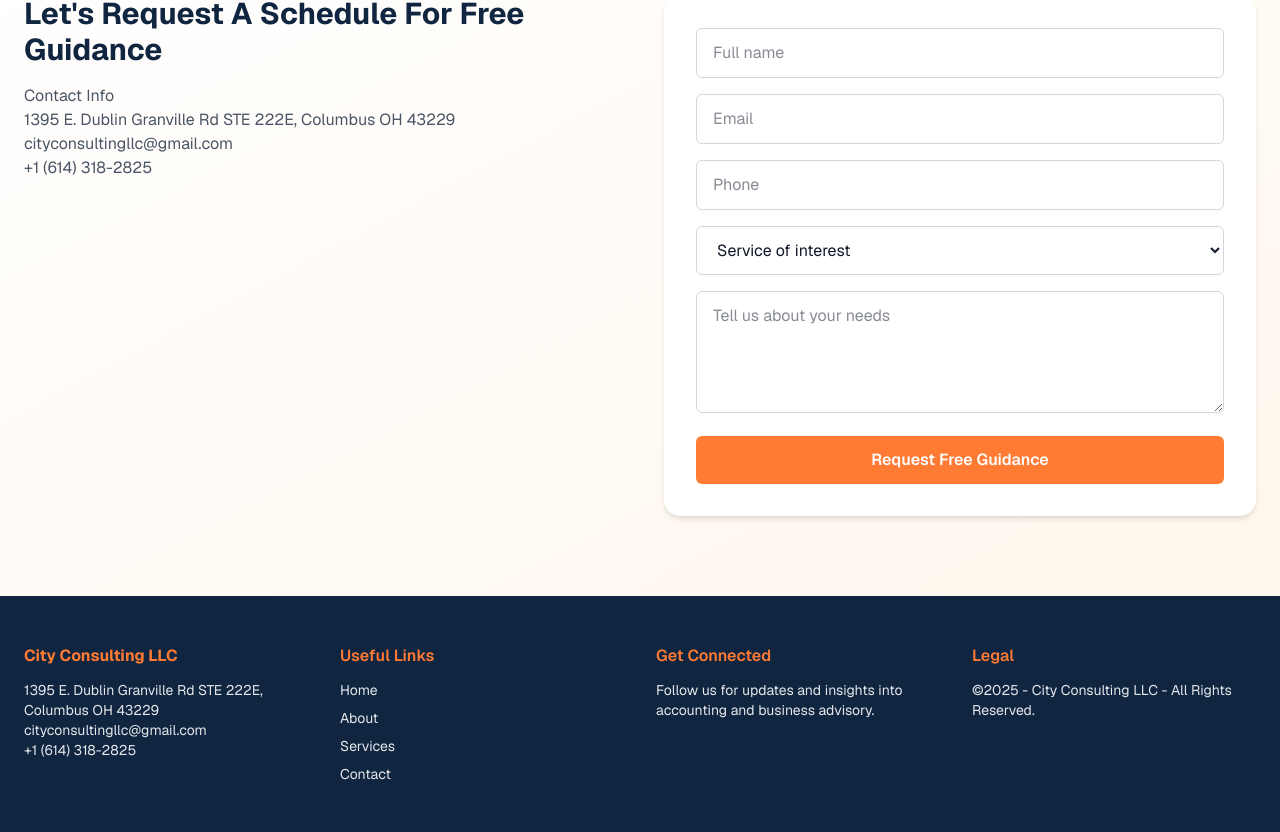
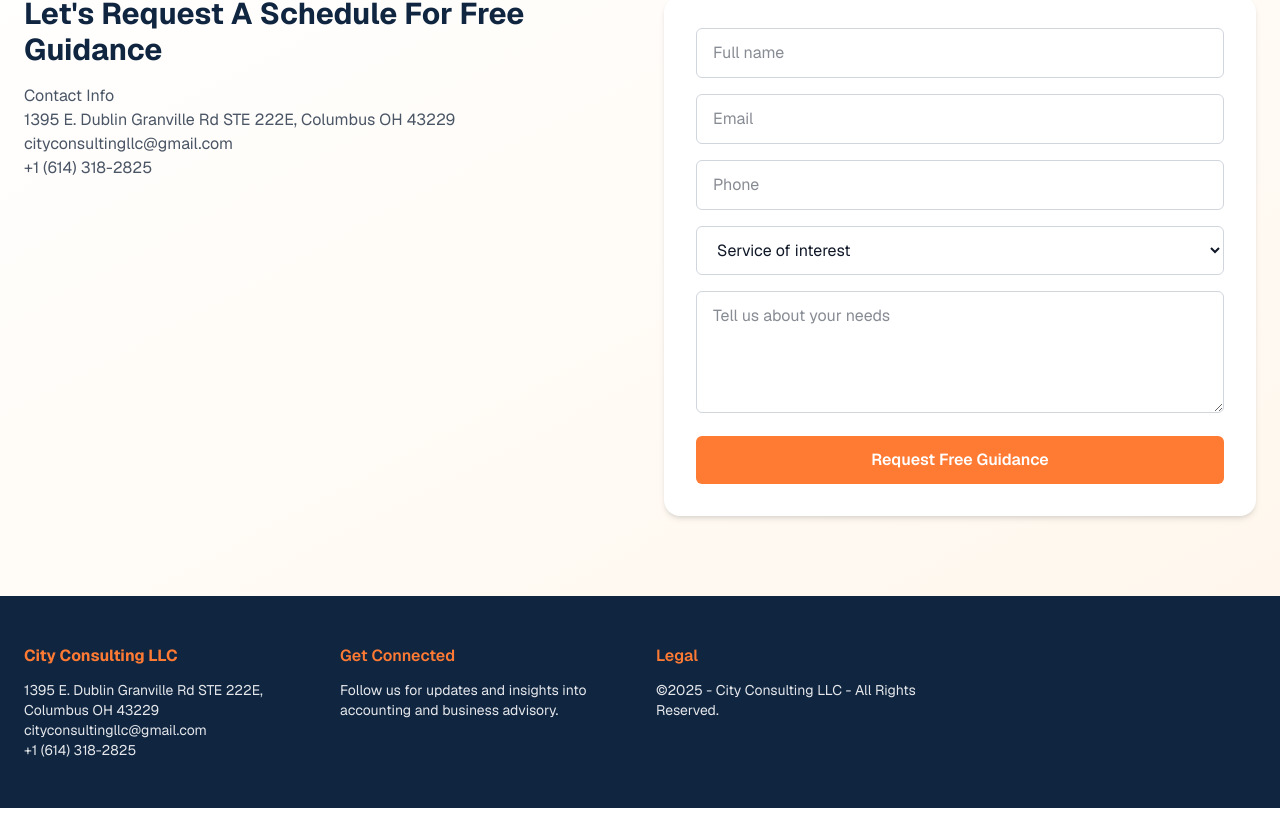
Before and after one commit to oagbsm/22, a Next.js app: page / in a window 1280 px wide. Shown: the part 3827-4659 px from the top of the page. After the commit the page ends 4635 px from the top, so only its background shows below. Built offline with nearby package versions, Linux system fonts and the light colour scheme.

Commit message:
sxInitial commit - Next.js accounting website

```diff
--- a/src/app/page.js
+++ b/src/app/page.js
@@ -358,15 +358,7 @@
             <h4 className="text-[#ff7a33] font-bold mb-3">City Consulting LLC</h4>
             <p className="text-sm text-gray-200">1395 E. Dublin Granville Rd STE 222E, Columbus OH 43229<br/>cityconsultingllc@gmail.com<br/>+1 (614) 318-2825</p>
           </div>
-          <div>
-            <h5 className="text-[#ff7a33] font-semibold mb-3">Useful Links</h5>
-            <ul className="text-sm text-gray-200 space-y-2">
-              <li>Home</li>
-              <li>About</li>
-              <li>Services</li>
-              <li>Contact</li>
-            </ul>
-          </div>
+
           <div>
             <h5 className="text-[#ff7a33] font-semibold mb-3">Get Connected</h5>
             <p className="text-sm text-gray-200">Follow us for updates and insights into accounting and business advisory.</p>
```
